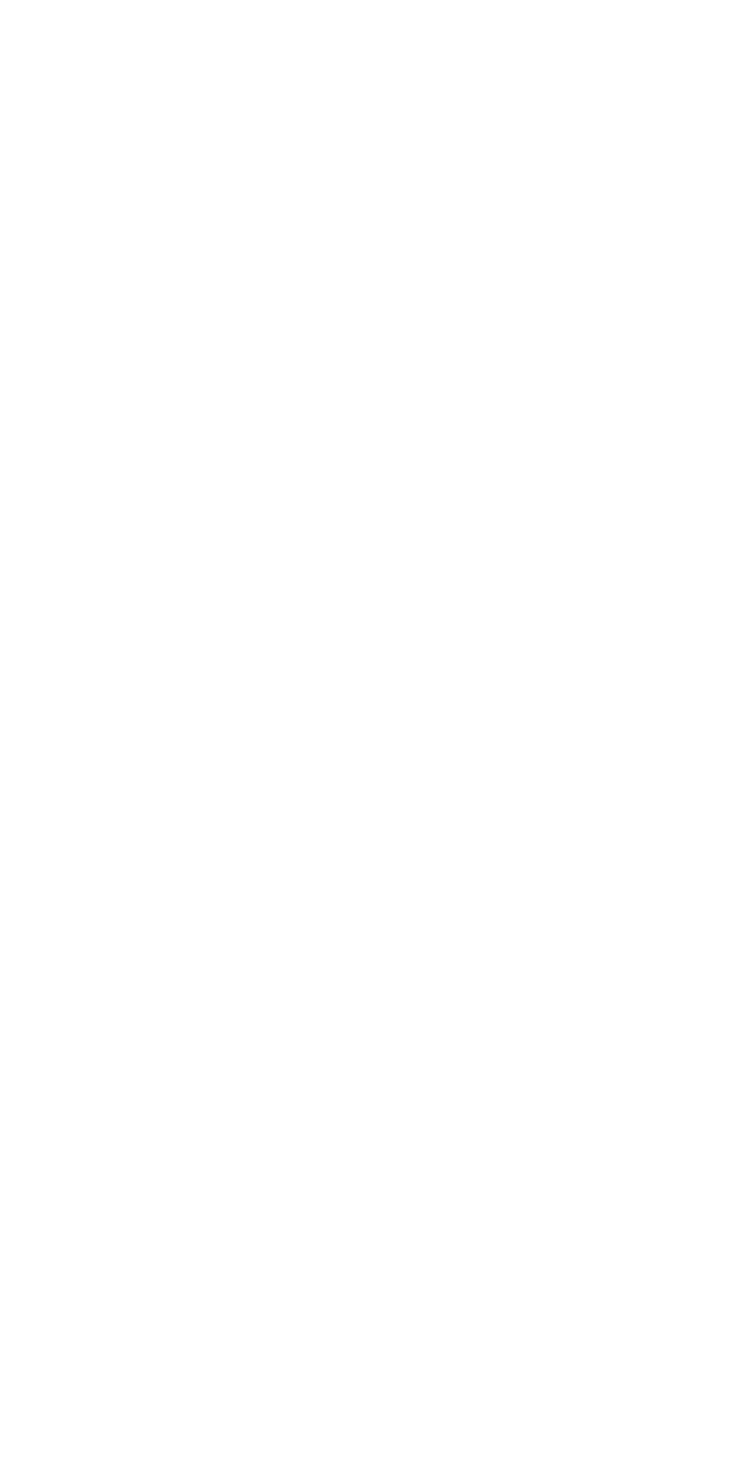
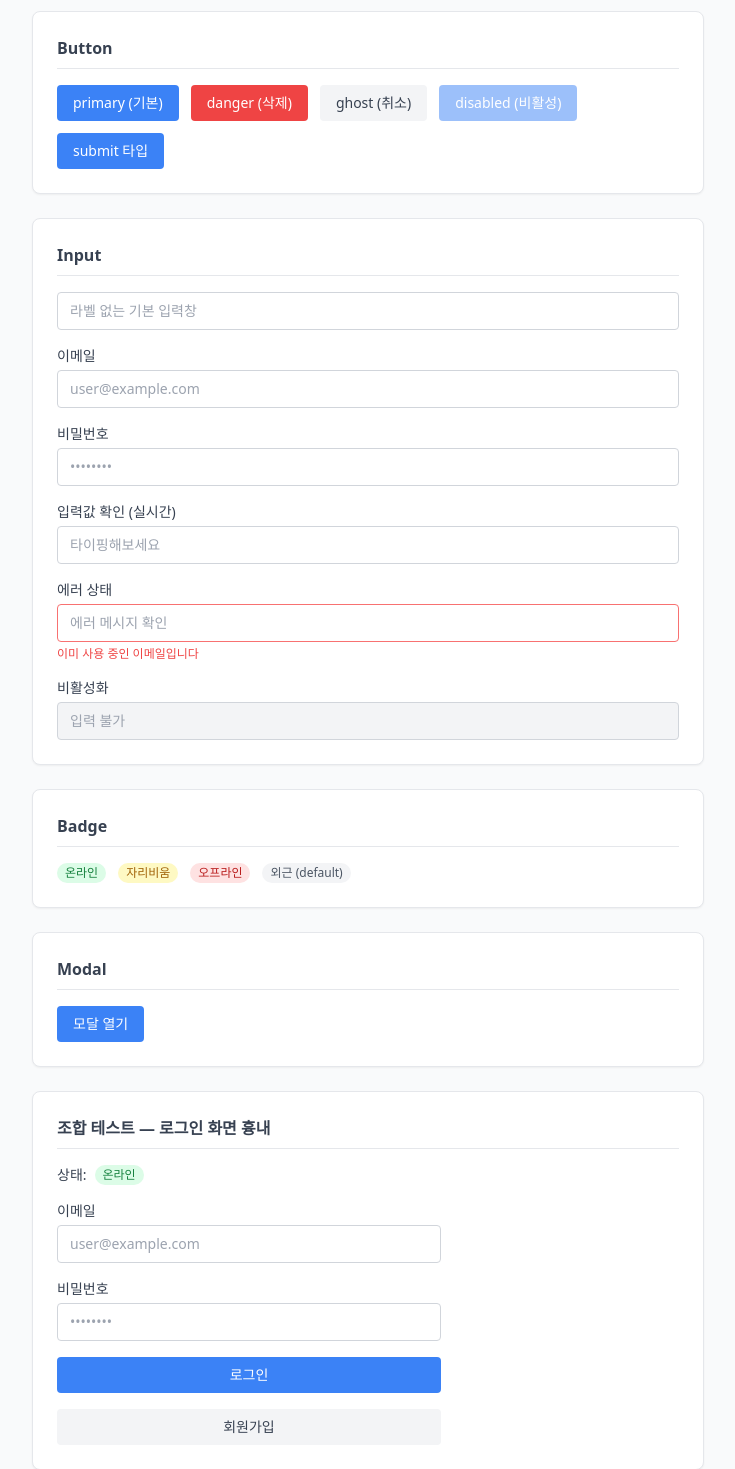
Before and after one commit to Dongjun320/hasi-collab, a React (Vite) app in the folder client/: page /test in a window 1280 px wide. Before the commit this address had no page. Shown: the part 61-1530 px from the top of the page, without its empty margins (272-1007 px from the left). Before the commit the page ends 800 px from the top, so only its background shows below. Built offline with nearby package versions, Linux system fonts and the light colour scheme.

Commit message:
테스트 파일이랑 주석 수정입니다.

```diff
--- a/client/src/App.tsx
+++ b/client/src/App.tsx
@@ -1,11 +1,13 @@
 import { BrowserRouter, Routes, Route } from 'react-router-dom'
 import ChannelPage from './pages/ChannelPage'
+import ComponentTestPage from './pages/ComponentTestPage'
 
 function App() {
   return (
     <BrowserRouter>
       <Routes>
         <Route path="/channel/:channelId" element={<ChannelPage />} />
+        <Route path="/test" element={<ComponentTestPage />} />
       </Routes>
     </BrowserRouter>
   )
--- a/client/src/api/client.ts
+++ b/client/src/api/client.ts
@@ -1,4 +1,3 @@
-// 🔴 PM 담당 파일 — 수정 시 김동준에게 문의
 // 모든 API 요청은 이 client를 통해 보냅니다
 
 import axios from 'axios'
--- a/client/src/components/Modal.tsx
+++ b/client/src/components/Modal.tsx
@@ -12,7 +12,7 @@ const Modal = ({ isOpen, onClose, title, children }: ModalProps) => {
   if (!isOpen) return null;
 
   return (
-    <div className="fixed inset-0 bg-black bg-opacity-50 flex items-center justify-center z -50" onClick={onClose}>
+    <div className="fixed inset-0 bg-black bg-opacity-50 flex items-center justify-center z-50" onClick={onClose}>
       <div className="bg-white rounded-lg p-6 w-full max-w-md shadow-xl" onClick={(e) => e.stopPropagation()}>
         <div className="flex justify-between items-center mb-4">
           {title && <h2 className="text-lg font-bold text-gray-800">{title}</h2>}
--- a/client/src/hooks/useAuth.ts
+++ b/client/src/hooks/useAuth.ts
@@ -1,5 +1,4 @@
-// 🔴 PM 담당 파일
-// ✅ 사용법: const { user, isLoggedIn } = useAuth()
+// 사용법: const { user, isLoggedIn } = useAuth()
 
 import { useAuthStore } from '../store/authStore'
 
--- a/client/src/hooks/useMessages.ts
+++ b/client/src/hooks/useMessages.ts
@@ -1,5 +1,5 @@
-// 🔴 PM 담당 파일 — 역할③ 장윤찬이 채팅 화면에서 사용
-// ✅ 사용법: const { messages, sendMessage } = useMessages(channelId)
+// PM 담당 — 역할3번 채팅창에서 사용
+// const { messages, sendMessage } = useMessages(channelId)
 
 import { useEffect } from 'react'
 import { useChatStore } from '../store/chatStore'
--- a/client/src/pages/ChannelPage.tsx
+++ b/client/src/pages/ChannelPage.tsx
@@ -1,4 +1,3 @@
-// 담당: 역할③ 장윤찬
 const ChannelPage = () => {
   return <div>ChannelPage</div>
 }
--- /dev/null
+++ b/client/src/pages/ComponentTestPage.tsx
@@ -0,0 +1,111 @@
+// 공통 컴포넌트 테스트 페이지 — 개발 확인용
+import { useState } from 'react'
+import Button from '../components/Button'
+import Input from '../components/Input'
+import Modal from '../components/Modal'
+import Badge from '../components/Badge'
+
+const ComponentTestPage = () => {
+  const [modalOpen, setModalOpen] = useState(false)
+  const [inputValue, setInputValue] = useState('')
+  const [errorInput, setErrorInput] = useState('')
+
+  return (
+    <div className="min-h-screen bg-gray-50 p-8">
+      <div className="max-w-2xl mx-auto">
+
+        <h1 className="text-2xl font-bold text-gray-800 mb-2">공통 컴포넌트 테스트</h1>
+
+        {/* ── Button ── */}
+        <section className="bg-white rounded-lg p-6 mb-6 shadow-sm border border-gray-200">
+          <h2 className="text-base font-bold text-gray-700 mb-4 pb-2 border-b">Button</h2>
+          <div className="flex flex-wrap gap-3">
+            <Button onClick={() => alert('primary 클릭!')}>primary (기본)</Button>
+            <Button variant="danger" onClick={() => alert('danger 클릭!')}>danger (삭제)</Button>
+            <Button variant="ghost" onClick={() => alert('ghost 클릭!')}>ghost (취소)</Button>
+            <Button disabled>disabled (비활성)</Button>
+            <Button type="submit" onClick={() => alert('submit!')}>submit 타입</Button>
+          </div>
+        </section>
+
+        {/* ── Input ── */}
+        <section className="bg-white rounded-lg p-6 mb-6 shadow-sm border border-gray-200">
+          <h2 className="text-base font-bold text-gray-700 mb-4 pb-2 border-b">Input</h2>
+          <div className="flex flex-col gap-4">
+            <Input placeholder="라벨 없는 기본 입력창" />
+            <Input label="이메일" type="email" placeholder="user@example.com" />
+            <Input label="비밀번호" type="password" placeholder="••••••••" />
+            <Input
+              label="입력값 확인 (실시간)"
+              value={inputValue}
+              onChange={(e) => setInputValue(e.target.value)}
+              placeholder="타이핑해보세요"
+            />
+            {inputValue && (
+              <p className="text-xs text-blue-500">입력값: {inputValue}</p>
+            )}
+            <Input
+              label="에러 상태"
+              value={errorInput}
+              onChange={(e) => setErrorInput(e.target.value)}
+              error="이미 사용 중인 이메일입니다"
+              placeholder="에러 메시지 확인"
+            />
+            <Input label="비활성화" disabled placeholder="입력 불가" />
+          </div>
+        </section>
+
+        {/* ── Badge ── */}
+        <section className="bg-white rounded-lg p-6 mb-6 shadow-sm border border-gray-200">
+          <h2 className="text-base font-bold text-gray-700 mb-4 pb-2 border-b">Badge</h2>
+          <div className="flex flex-wrap gap-3 items-center">
+            <Badge variant="success">온라인</Badge>
+            <Badge variant="warn">자리비움</Badge>
+            <Badge variant="danger">오프라인</Badge>
+            <Badge>외근 (default)</Badge>
+          </div>
+        </section>
+
+        {/* ── Modal ── */}
+        <section className="bg-white rounded-lg p-6 mb-6 shadow-sm border border-gray-200">
+          <h2 className="text-base font-bold text-gray-700 mb-4 pb-2 border-b">Modal</h2>
+          <div className="flex gap-3">
+            <Button onClick={() => setModalOpen(true)}>모달 열기</Button>
+          </div>
+
+          <Modal
+            isOpen={modalOpen}
+            onClose={() => setModalOpen(false)}
+            title="워크스페이스 만들기"
+          >
+            <div className="flex flex-col gap-4">
+              <Input label="워크스페이스 이름" placeholder="예: 개발팀" />
+              <div className="flex gap-2 justify-end">
+                <Button variant="ghost" onClick={() => setModalOpen(false)}>취소</Button>
+                <Button onClick={() => { alert('생성!'); setModalOpen(false) }}>만들기</Button>
+              </div>
+            </div>
+          </Modal>
+        </section>
+
+        {/* ── 조합 테스트 ── */}
+        <section className="bg-white rounded-lg p-6 shadow-sm border border-gray-200">
+          <h2 className="text-base font-bold text-gray-700 mb-4 pb-2 border-b">조합 테스트 — 로그인 화면 흉내</h2>
+          <div className="flex flex-col gap-4 max-w-sm">
+            <div className="flex items-center gap-2">
+              <span className="text-sm font-medium text-gray-700">상태:</span>
+              <Badge variant="success">온라인</Badge>
+            </div>
+            <Input label="이메일" type="email" placeholder="user@example.com" />
+            <Input label="비밀번호" type="password" placeholder="••••••••" />
+            <Button type="submit">로그인</Button>
+            <Button variant="ghost">회원가입</Button>
+          </div>
+        </section>
+
+      </div>
+    </div>
+  )
+}
+
+export default ComponentTestPage
--- a/client/src/store/authStore.ts
+++ b/client/src/store/authStore.ts
@@ -1,4 +1,4 @@
-// 🔴 PM 담당 — 사용법: const { user, setAuth, clear } = useAuthStore()
+// PM 담당 — 사용법: const { user, setAuth, clear } = useAuthStore()
 
 import { create } from 'zustand'
 
--- a/client/src/store/chatStore.ts
+++ b/client/src/store/chatStore.ts
@@ -1,4 +1,4 @@
-// 🔴 PM 담당 — 사용법: const { messages, addMessage } = useChatStore()
+// PM 담당 — 사용법: const { messages, addMessage } = useChatStore()
 
 import { create } from 'zustand'
 
--- a/client/src/store/dmStore.ts
+++ b/client/src/store/dmStore.ts
@@ -1,4 +1,4 @@
-// 🔴 PM 담당 — 사용법: const { dmMessages, addDmMessage } = useDmStore()
+// PM 담당 — 사용법: const { dmMessages, addDmMessage } = useDmStore()
 
 import { create } from 'zustand'
 
--- a/client/src/store/uiStore.ts
+++ b/client/src/store/uiStore.ts
@@ -1,5 +1,5 @@
-// 🔴 PM 담당 파일
-// ✅ 사용법: const { isSidebarOpen, toggleSidebar } = useUiStore()
+// PM 담당 파일
+// 사용법: const { isSidebarOpen, toggleSidebar } = useUiStore()
 
 import { create } from 'zustand'
 
--- a/client/src/store/workspaceStore.ts
+++ b/client/src/store/workspaceStore.ts
@@ -1,4 +1,4 @@
-// 🔴 PM 담당 — 사용법: const { currentWorkspace, channels } = useWorkspaceStore()
+// PM 담당 — 사용법: const { currentWorkspace, channels } = useWorkspaceStore()
 
 import { create } from 'zustand'
 
```
